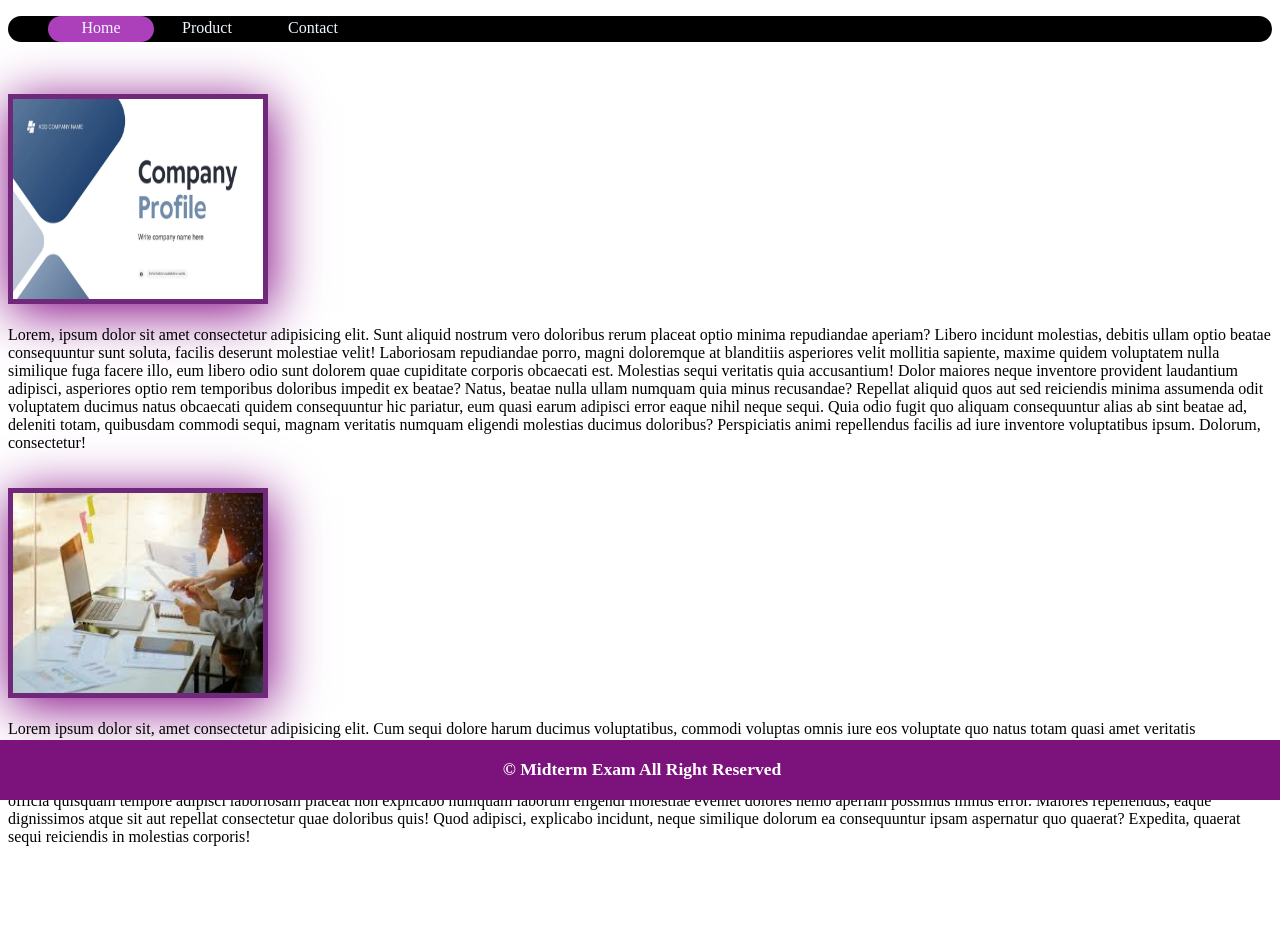
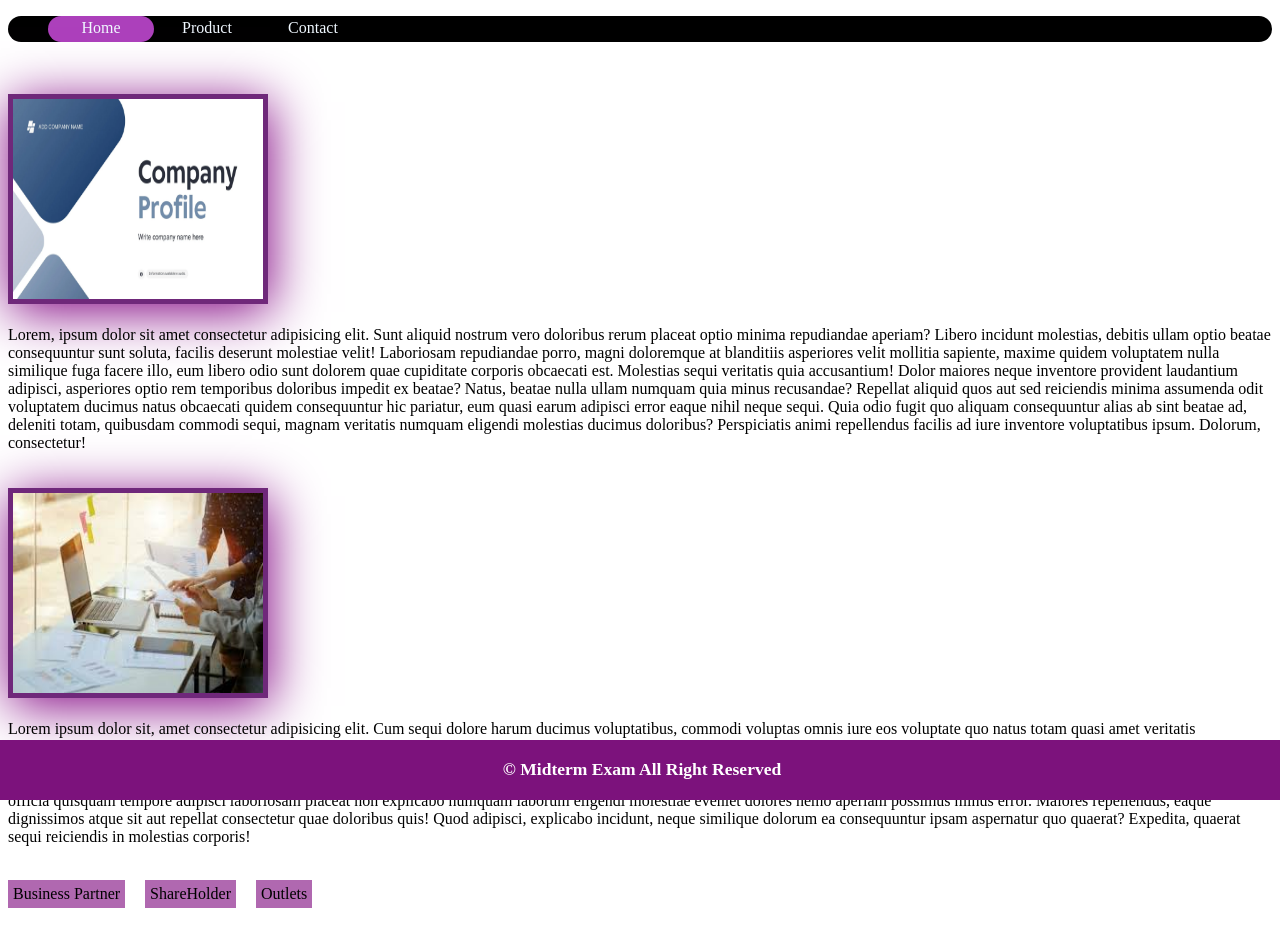
Before and after one commit to Athina-Sarkar-Chaitee/Practical_Exam_mid, a plain HTML site: page index.html in a window 1280 px wide. Drawn offline with Linux system fonts and the light colour scheme.

Commit message:
flex added

```diff
--- a/cat1.css
+++ b/cat1.css
@@ -7,3 +7,16 @@
     box-shadow: 2px 8px 50px purple;
 
 }
+
+.flex{
+    display: flex;
+    column-gap: 20px;
+
+
+}
+
+p{
+    display: box;
+    background-color: rgb(176, 104, 176);
+    padding: 5px;
+}
--- a/index.html
+++ b/index.html
@@ -29,6 +29,12 @@
     <img class="cat1" src="/img/img6.jpeg" alt=""> <br><br>
     Lorem ipsum dolor sit, amet consectetur adipisicing elit. Cum sequi dolore harum ducimus voluptatibus, commodi voluptas omnis iure eos voluptate quo natus totam quasi amet veritatis consequatur asperiores atque. Ipsa earum voluptatibus dolores perspiciatis et adipisci, unde cupiditate? Tempore eligendi repellat modi ducimus fugiat quo magni laudantium! Magnam labore blanditiis natus molestias nesciunt deleniti quis maiores cupiditate, numquam doloremque, adipisci quidem dicta placeat! Pariatur obcaecati veritatis consequatur dolorum rem, laboriosam aut amet illo possimus, ratione quo optio consectetur molestias vitae eaque ea? Quo dolorem iste accusamus obcaecati vel sapiente, suscipit saepe quia itaque! Ex id velit eos quibusdam, exercitationem officia quisquam tempore adipisci laboriosam placeat non explicabo numquam laborum eligendi molestiae eveniet dolores nemo aperiam possimus minus error. Maiores repellendus, eaque dignissimos atque sit aut repellat consectetur quae doloribus quis! Quod adipisci, explicabo incidunt, neque similique dolorum ea consequuntur ipsam aspernatur quo quaerat? Expedita, quaerat sequi reiciendis in molestias corporis! <br><br>
 
+    <div class="flex">
+        <p>Business Partner</p>
+        <p>ShareHolder</p>
+        <p>Outlets</p>
+    </div>
+
 
 
 
```
